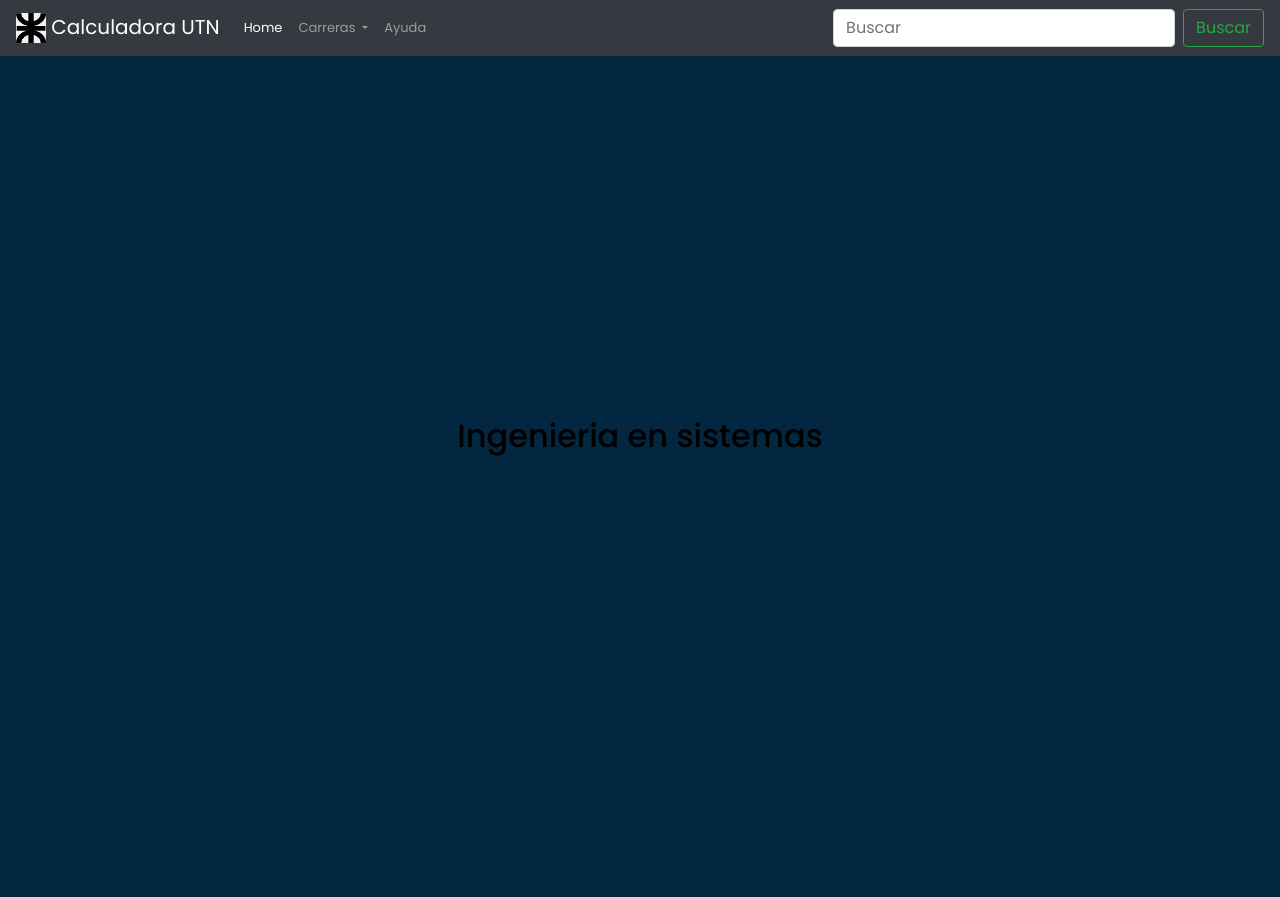
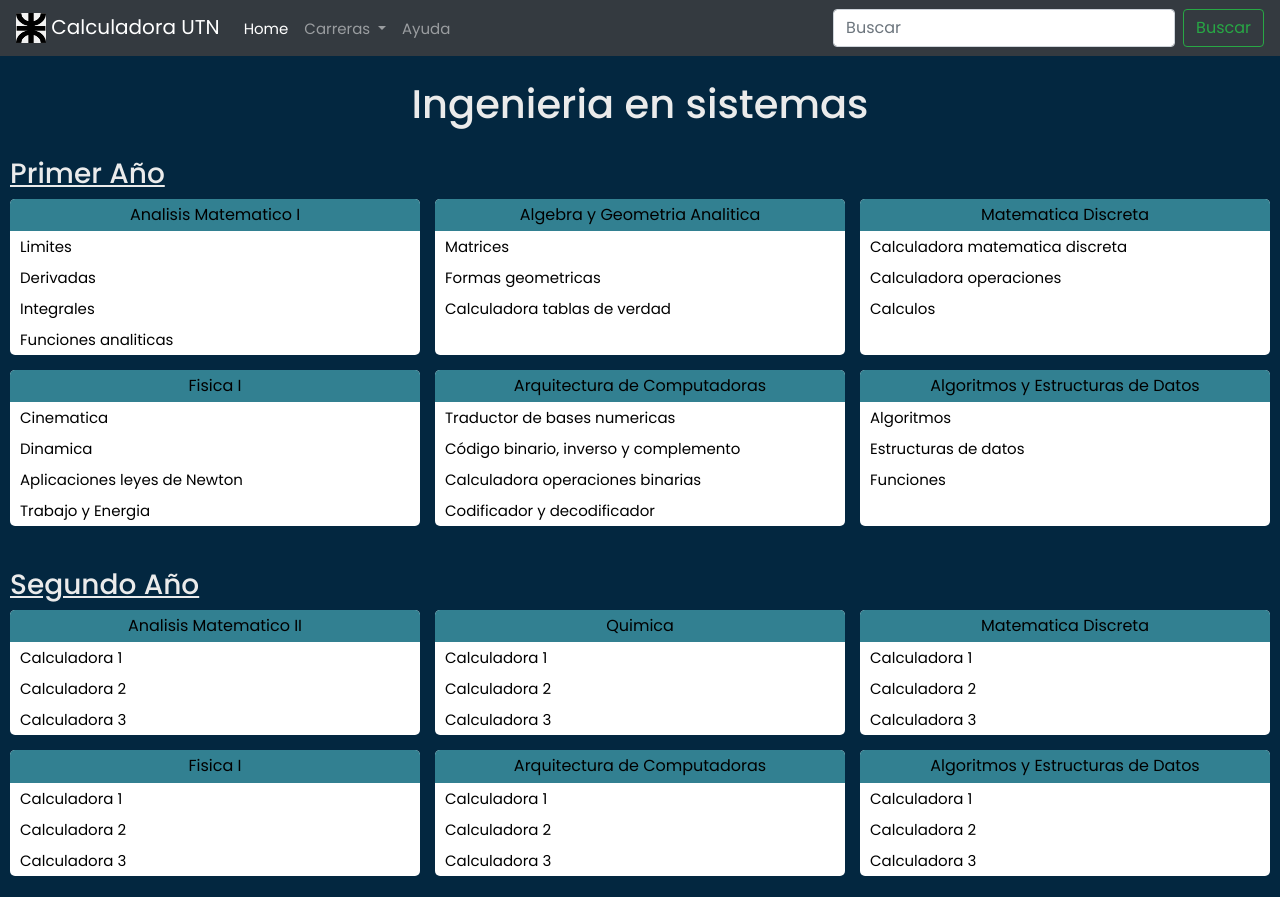
Before and after one commit to Nicobustelo/Calculadora_UTN, a website: page index.html in a window 1280 px wide. Before the commit the page ends 800 px from the top, so only its background shows below. Drawn offline with nearby package versions, Linux system fonts and the light colour scheme.

Commit message:
pagina de inicio para carreras
pagina que muestra las calculadoras disponibles para cada materia de la carrera que se busca

```diff
--- a/arquitectura.css
+++ b/arquitectura.css
@@ -13,7 +13,7 @@ body {
 	color: #000;
 	line-height: 1.4;
 	font-family: Verdana, Arial, Sans-Serif;
-	font-size: 13px;
+	font-size: 15px;
 	display: flex;
 	align-items: center;
 	justify-content: center;
--- a/index.html
+++ b/index.html
@@ -80,18 +80,101 @@
 			</div>
 		</nav>
 		<div class="page-container">
-			<h2 class="carrera-titulo">Ingenieria en sistemas</h2>
+			<h1 class="carrera-titulo">Ingenieria en sistemas</h1>
+			<br />
 			<div class="año">
-				<h3 class="año-titulo"></h3>
+				<h3 class="año-titulo">Primer Año</h3>
 				<div class="materias-grid">
-					<div class="materia"></div>
-					<div class="materia"></div>
-					<div class="materia"></div>
-					<div class="materia"></div>
-					<div class="materia"></div>
-					<div class="materia"></div>
+					<div class="materia">
+						<div class="nombre-materia">Analisis Matematico I</div>
+						<a href="#" class="calculadora">Limites</a>
+						<a href="#" class="calculadora">Derivadas</a>
+						<a href="#" class="calculadora">Integrales</a>
+						<a href="#" class="calculadora">Funciones analiticas</a>
+					</div>
+					<div class="materia">
+						<div class="nombre-materia">Algebra y Geometria Analitica</div>
+						<a href="#" class="calculadora">Matrices</a>
+						<a href="#" class="calculadora">Formas geometricas</a>
+						<a href="#" class="calculadora">Calculadora tablas de verdad</a>
+						<div class="calculadora-espacio">&nbsp;</div>
+					</div>
+					<div class="materia">
+						<div class="nombre-materia">Matematica Discreta</div>
+						<a href="#" class="calculadora">Calculadora matematica discreta</a>
+						<a href="#" class="calculadora">Calculadora operaciones</a>
+						<a href="#" class="calculadora">Calculos</a>
+						<div class="calculadora-espacio">&nbsp;</div>
+					</div>
+					<div class="materia">
+						<div class="nombre-materia">Fisica I</div>
+						<a href="#" class="calculadora">Cinematica</a>
+						<a href="#" class="calculadora">Dinamica</a>
+						<a href="#" class="calculadora">Aplicaciones leyes de Newton</a>
+						<a href="#" class="calculadora">Trabajo y Energia</a>
+					</div>
+					<div class="materia">
+						<div class="nombre-materia">Arquitectura de Computadoras</div>
+						<a href="#" class="calculadora">Traductor de bases numericas</a>
+						<a href="#" class="calculadora"
+							>Código binario, inverso y complemento</a
+						>
+						<a href="#" class="calculadora">Calculadora operaciones binarias</a>
+						<a href="#" class="calculadora">Codificador y decodificador</a>
+					</div>
+					<div class="materia">
+						<div class="nombre-materia">Algoritmos y Estructuras de Datos</div>
+						<a href="#" class="calculadora">Algoritmos</a>
+						<a href="#" class="calculadora">Estructuras de datos</a>
+						<a href="#" class="calculadora">Funciones</a>
+						<div class="calculadora-espacio">&nbsp;</div>
+					</div>
+				</div>
+			</div>
+			<br />
+			<br />
+			<div class="año">
+				<h3 class="año-titulo">Segundo Año</h3>
+				<div class="materias-grid">
+					<div class="materia">
+						<div class="nombre-materia">Analisis Matematico II</div>
+						<a href="#" class="calculadora">Calculadora 1</a>
+						<a href="#" class="calculadora">Calculadora 2</a>
+						<a href="#" class="calculadora">Calculadora 3</a>
+					</div>
+					<div class="materia">
+						<div class="nombre-materia">Quimica</div>
+						<a href="#" class="calculadora">Calculadora 1</a>
+						<a href="#" class="calculadora">Calculadora 2</a>
+						<a href="#" class="calculadora">Calculadora 3</a>
+					</div>
+					<div class="materia">
+						<div class="nombre-materia">Matematica Discreta</div>
+						<a href="#" class="calculadora">Calculadora 1</a>
+						<a href="#" class="calculadora">Calculadora 2</a>
+						<a href="#" class="calculadora">Calculadora 3</a>
+					</div>
+					<div class="materia">
+						<div class="nombre-materia">Fisica I</div>
+						<a href="#" class="calculadora">Calculadora 1</a>
+						<a href="#" class="calculadora">Calculadora 2</a>
+						<a href="#" class="calculadora">Calculadora 3</a>
+					</div>
+					<div class="materia">
+						<div class="nombre-materia">Arquitectura de Computadoras</div>
+						<a href="#" class="calculadora">Calculadora 1</a>
+						<a href="#" class="calculadora">Calculadora 2</a>
+						<a href="#" class="calculadora">Calculadora 3</a>
+					</div>
+					<div class="materia">
+						<div class="nombre-materia">Algoritmos y Estructuras de Datos</div>
+						<a href="#" class="calculadora">Calculadora 1</a>
+						<a href="#" class="calculadora">Calculadora 2</a>
+						<a href="#" class="calculadora">Calculadora 3</a>
+					</div>
 				</div>
 			</div>
 		</div>
+		<br />
 	</body>
 </html>
--- a/style.css
+++ b/style.css
@@ -13,10 +13,56 @@ body {
 	color: #000;
 	line-height: 1.4;
 	font-family: Verdana, Arial, Sans-Serif;
-	font-size: 13px;
-	display: flex;
-	align-items: center;
-	justify-content: center;
+	font-size: 15px;
 	padding: 80px 10px 0px;
 	min-height: 100vh;
 }
+
+.carrera-titulo {
+	color: rgb(235, 235, 235);
+	text-align: center;
+}
+
+.año-titulo {
+	color: rgb(235, 235, 235);
+	text-decoration: underline;
+}
+
+.materias-grid {
+	display: grid;
+	grid-template-columns: 1fr 1fr 1fr;
+	grid-gap: 15px 15px;
+}
+
+.materia {
+	background-color: #fff;
+	border-radius: 5px;
+	display: grid;
+	grid-template-columns: 1fr;
+	grid-template-rows: repeat(auto-fill, minmax(auto, 1fr));
+}
+
+.nombre-materia {
+	text-align: center;
+	font-size: 16px;
+	background-color: #328091;
+	border-radius: 5px 5px 0px 0px;
+	padding: 5px 10px;
+}
+
+.calculadora {
+	color: #000;
+	padding: 5px 10px;
+	text-decoration: none;
+}
+
+.calculadora:hover {
+	color: #000;
+	background-color: rgba(216, 216, 216, 0.44);
+	border-radius: 0px 0px 5px 5px;
+	text-decoration: none;
+}
+
+.calculadora-espacio {
+	padding: 5px;
+}
```
